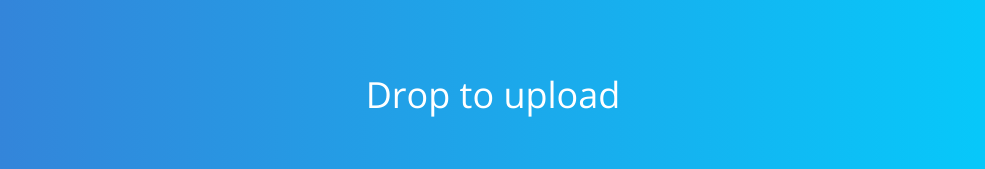
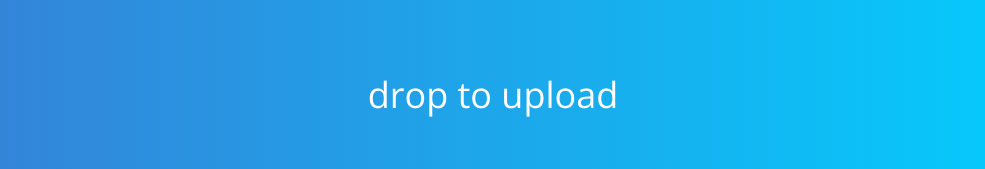
Before and after one commit to zroyer/droplet, a React (Create React App) app: page / in a window 1280 px wide. Shown: the part 306-475 px from the top of the page, without its empty margins (147-1132 px from the left). Built offline with nearby package versions, Linux system fonts and the light colour scheme.

Commit message:
updates copy

```diff
--- a/src/ImageDropzone.js
+++ b/src/ImageDropzone.js
@@ -38,18 +38,17 @@ class ImageDropzone extends React.Component {
 
     axios.post('/3/image', form, config)
     .then((result) => {
-      let directUrl = result.data.data.link.replace('https://', '');
       this.setState({
         isUploading: false,
-        imgurUrl: directUrl,
-        hasUploaded: true
+        hasUploaded: true,
+        imgurUrl: result.data.data.link.replace('https://', ''),
       });
       console.log(result)
     })
     .catch((error) => {
       this.setState({
+        isUploading: false,
         hasErrored: true,
-        isUploading: false
       });
       console.log(error)
     })
@@ -74,23 +73,28 @@ class ImageDropzone extends React.Component {
       )
     } else if (!this.state.isUploading && this.state.imgurUrl) {
       message = (
-        <Clipboard data-clipboard-text={this.state.imgurUrl} onClick={this.refresh} className='bg-button'>
+        <Clipboard
+          data-clipboard-text={this.state.imgurUrl}
+          onClick={this.refresh}
+          className='bg-button'>
           <p>{this.state.imgurUrl}</p>
           {this.state.copied ?
-            <p className="copy-notice">Copied!</p>
+            <p className="copy-notice">copied!</p>
             :
-            <p className="copy-notice">Click anywhere to copy your URL and start over</p>
+            <p className="copy-notice">click anywhere to copy this link to your clipboard</p>
           }
         </Clipboard>
       )
     } else if (this.state.hasErrored) {
       message = (
-        <p>Woops...</p>
+        <p>woops...</p>
       )
     } else {
       message = (
-        <Dropzone onDrop={this.onDrop.bind(this)} className="dropzone-target">
-          <p>Drop to upload</p>
+        <Dropzone
+          onDrop={this.onDrop.bind(this)}
+          className="dropzone-target">
+          <p>drop to upload</p>
         </Dropzone>
       )
     }
```
